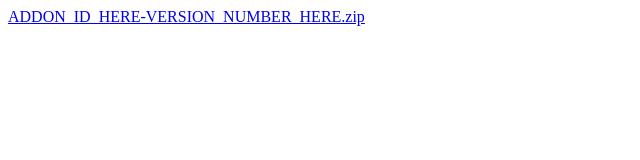
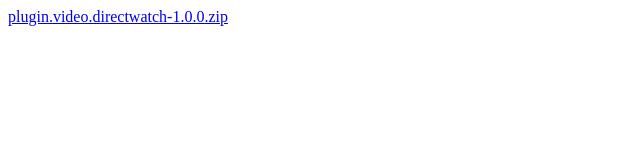
Before and after one commit to IDTVnew/IDTV2, a plain HTML site: page index.html in a window 1280 px wide. Shown: the whole page, without its empty margins (0-640 px from the left). Drawn offline with Linux system fonts and the light colour scheme.

Commit message:
Update index.html

```diff
--- a/index.html
+++ b/index.html
@@ -1,2 +1,2 @@
 <!DOCTYPE html>
-<a href="ADDON_ID_HERE-VERSION_NUMBER_HERE.zip">ADDON_ID_HERE-VERSION_NUMBER_HERE.zip</a>
+<a href="plugin.video.directwatch-1.0.0.zip">plugin.video.directwatch-1.0.0.zip</a>
```
